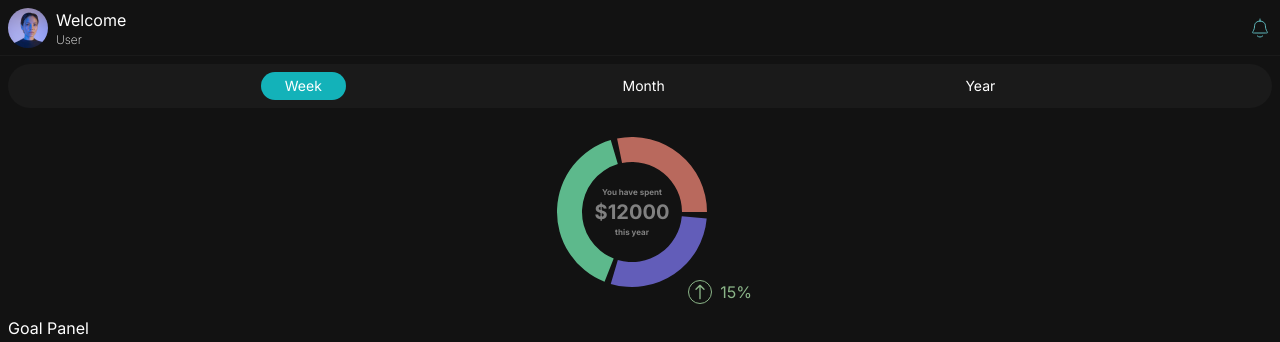
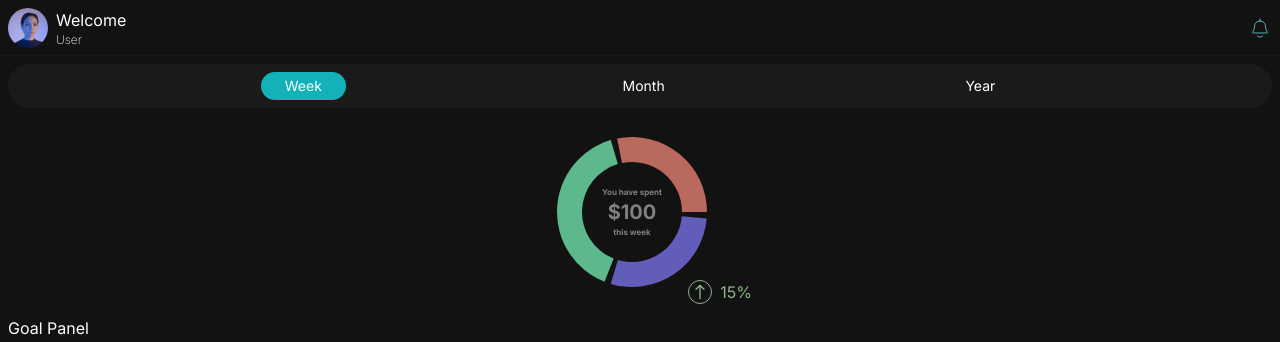
Before and after one commit to vladik93/expense-tracker, a Next.js app: page / in a window 1280 px wide. Shown: the top 342 px of the page. Built offline with nearby package versions, Linux system fonts and the light colour scheme.

Commit message:
working on expenses logic

```diff
--- a/src/app/components/PeriodPanel.tsx
+++ b/src/app/components/PeriodPanel.tsx
@@ -5,28 +5,26 @@ import PeriodButton from './PeriodButton';
 
 
 
-interface Period {
-  period: string;
-  isSelected: boolean;
-}
+
 
 interface PeriodPanelProps {
- periods: Period[];
+ filter: string;
  handlePeriodClick: (period: string) => void;
 }
 
-const PeriodPanel: React.FC<PeriodPanelProps> = ({periods, handlePeriodClick}) => {
-
+const PeriodPanel: React.FC<PeriodPanelProps> = ({filter, handlePeriodClick}) => {
+  const [ periods, setPeriods ] = useState(['week','month','year']);
 
   return (
     <div className="bg-secondary-bg text-sm flex justify-evenly py-2 mb-6 rounded-3xl">
-     {/* <button className={`px-6 py-1 bg-transparent rounded-3xl`} onClick={() => onPeriodClick('week')}>Week</button>
-     <button className={`px-6 py-1 bg-accent rounded-3xl`} onClick={() => onPeriodClick('month')}>Month</button>
-     <button className={`px-6 py-1 bg-transparent rounded-3xl`} onClick={() => onPeriodClick('year')}>Year</button> */}
+      {periods.map((period) => {
+        return period === filter ?
+        <PeriodButton period={period} isSelected={true} handlePeriodClick={handlePeriodClick} />
+        :
+        <PeriodButton period={period} isSelected={false} handlePeriodClick={handlePeriodClick} />
+      })}
 
-    {periods.map(({period, isSelected}) => {
-      return <PeriodButton period={period} isSelected={isSelected} handlePeriodClick={handlePeriodClick} />
-    })}
+
 
     </div>
   )
--- a/src/app/components/SpendingChart.tsx
+++ b/src/app/components/SpendingChart.tsx
@@ -1,5 +1,24 @@
-import { useState } from 'react';
+import React, { useState, useEffect } from 'react';
 import { PieChart, Pie, Cell, Label, Text } from 'recharts';
+
+interface Expense {
+  id: number;
+  userId: number;
+  description: string;
+  categoryId: number;
+  amount: number;
+  date: string;
+}
+
+interface SpendingChartProps {
+  period: string;
+  filteredExpenses: Expense[];
+}
+
+interface ExpenseTotalsByCategory {
+  [key: number]: number;
+}
+
 
 const data = [
   { name: 'Category A', value: 500 },
@@ -9,16 +28,53 @@ const data = [
 
 const colors = ['#B9695D', '#5DB98C', '#625DB9'];
 
-const SpendingChart = () => {
-  const [ value, setValue ] = useState(12000);
+const SpendingChart: React.FC<SpendingChartProps> = ({period, filteredExpenses}) => {
+  const [ expenseTotal, setExpenseTotal ] = useState(0);
+  const [ expensesByCategory, setExpensesByCategory ] = useState({});
+  const [ isLoading, setIsLoading ] = useState(true);
+
+
+  useEffect(() => {
+    console.log(expensesByCategory)
+  }, expensesByCategory)
+
+  useEffect(() => {
+    let total = filteredExpenses.reduce((acc, expense) => {
+      return acc + expense.amount
+    }, 0);
+
+    setExpenseTotal(total);
+    setIsLoading(false);
+
+  }, [filteredExpenses]);
+
+  useEffect(() => {
+    let expensesByCategory = filteredExpenses.reduce<ExpenseTotalsByCategory>((acc, expense) => {
+
+      if(!acc[expense.categoryId]) {
+        acc[expense.categoryId] = 0;
+      }
+
+      acc[expense.categoryId] += expense.amount;
+
+      setExpensesByCategory(acc);
+    }, {});
+  }, [filteredExpenses]);
 
   return (
     <div className="relative max-w-44 mx-auto mb-6">
+      <div className="h-40 w-40">
+        {isLoading ?
+          <div className="flex items-center w-full h-full justify-center">
+            <p>Loading...</p>
+          </div>
+          :
+          <>
             <PieChart width={160} height={160} className="flex" >
-        <Pie data={data} cx="50%" cy="50%" innerRadius={50} outerRadius={75} paddingAngle={5} dataKey="value">
+              <Pie data={data} cx="50%" cy="50%" innerRadius={50} outerRadius={75} paddingAngle={5} dataKey="value" isAnimationActive={false}>
               <Label value="You have spent" position="center" fontSize="8" fontWeight="bold" className="-translate-y-5" />
-        <Label value={`$${value}`} position="center" fontSize="20" fontWeight="bold" />
-        <Label value="this year" position="center" fontSize="8" offset={0} fontWeight="bold" className="translate-y-5" />
+              <Label value={`$${expenseTotal}`} position="center" fontSize="20" fontWeight="bold" />
+              <Label value={`this ${period}`} position="center" fontSize="8" offset={0} fontWeight="bold" className="translate-y-5" />
 
                 {data.map((entry, index) => (
                   <Cell key={`cell-${index}`} fill={colors[index % colors.length]} strokeWidth="0"   />
@@ -31,6 +87,11 @@ const SpendingChart = () => {
               </span>
               <span className="text-[#8BB588]">15%</span>
             </div>
+          </>
+
+        }
+
+      </div>
     </div>
   )
 }
--- a/src/app/data.tsx
+++ b/src/app/data.tsx
@@ -36,7 +36,15 @@ const  expenses =  [
       description: "Netflix Subscription",
       categoryId: 3,
       amount: 50,
-      date: "2024-08-15"
+      date: "2024-07-15"
+    },
+    {
+      id: 3,
+      userId: 2,
+      description: "Netflix Subscription",
+      categoryId: 3,
+      amount: 150,
+      date: "2024-07-15"
     }
 
   ]
--- a/src/app/page.tsx
+++ b/src/app/page.tsx
@@ -1,43 +1,90 @@
 'use client';
 
 import React, { useState, useEffect } from 'react';
+
+import { expenses } from './data';
 
 import PeriodPanel from './components/PeriodPanel';
 import SpendingChart from './components/SpendingChart';
 import GoalPanel from './components/GoalPanel';
 import TransactionPanel from './components/TransactionPanel';
 
+interface Expense {
+  id: number;
+  userId: number;
+  description: string;
+  categoryId: number;
+  amount: number;
+  date: string;
+}
 
 export default function Home() {
-  const [ periods, setPeriods ] = useState([
-    { period: 'week', isSelected: true },
-    { period: 'month', isSelected: false },
-    { period: 'year', isSelected: false }
-  ]);
+  const [ filter, setFilter ] = useState('week');
+
+  const [ filteredExpenses, setFilteredExpenses ] = useState<Expense[]>([]);
 
 
-  useEffect(() => {
-    console.log(periods);
-  }, [periods]);
 
-
-  // Move the function to page.tsx
   const handlePeriodClick = (periodParam: string) => {
-    setPeriods(prevState => {
-      return prevState.map((value) => {
-        return value.period === periodParam ? {...value, isSelected: true} : {...value, isSelected: false}
-      })
-    })
+    setFilter(periodParam);
   }
 
-  // const handlePeriodClick = (period: string) => {
-  //   setSpendingPeriod(period);
-  // }
+  useEffect(() => {
+    const now = new Date();
+    let filtered;
+
+    switch(filter) {
+      case 'week' : {
+        filtered = expenses.filter(val => {
+          let currentDate = new Date();
+          let expenseDate = new Date(val.date);
+
+          let oneWeekAgo = new Date(currentDate);
+          oneWeekAgo.setDate(currentDate.getDate() - 7);
+
+          return expenseDate >= oneWeekAgo && expenseDate <= currentDate
+        })
+        setFilteredExpenses(filtered);
+      }
+
+      break;
+
+      case 'month': {
+        filtered = expenses.filter(val => {
+          let currentMonth = new Date().getMonth();
+          let currentYear = new Date().getFullYear();
+
+          let expenseMonth = new Date(val.date).getMonth();
+          let expenseYear = new Date(val.date).getFullYear();
+
+          return expenseMonth === currentMonth && expenseYear === currentYear;
+
+        })
+
+        setFilteredExpenses(filtered);
+      }
+
+      break;
+
+      case 'year' : {
+        filtered = expenses.filter(val => {
+          let currentYear = new Date().getFullYear();
+          let expenseYear = new Date(val.date).getFullYear();
+
+          return expenseYear === currentYear;
+        })
+
+        setFilteredExpenses(filtered);
+      }
+
+      break;
+    }
+  }, [filter]);
 
   return (
     <>
-      <PeriodPanel handlePeriodClick={handlePeriodClick} periods={periods} />
-      <SpendingChart />
+      <PeriodPanel handlePeriodClick={handlePeriodClick} filter={filter} />
+      <SpendingChart period={filter} filteredExpenses={filteredExpenses} />
       <GoalPanel />
       <TransactionPanel />
     </>
```
Lines whose indentation alone changed are shown as unchanged.
